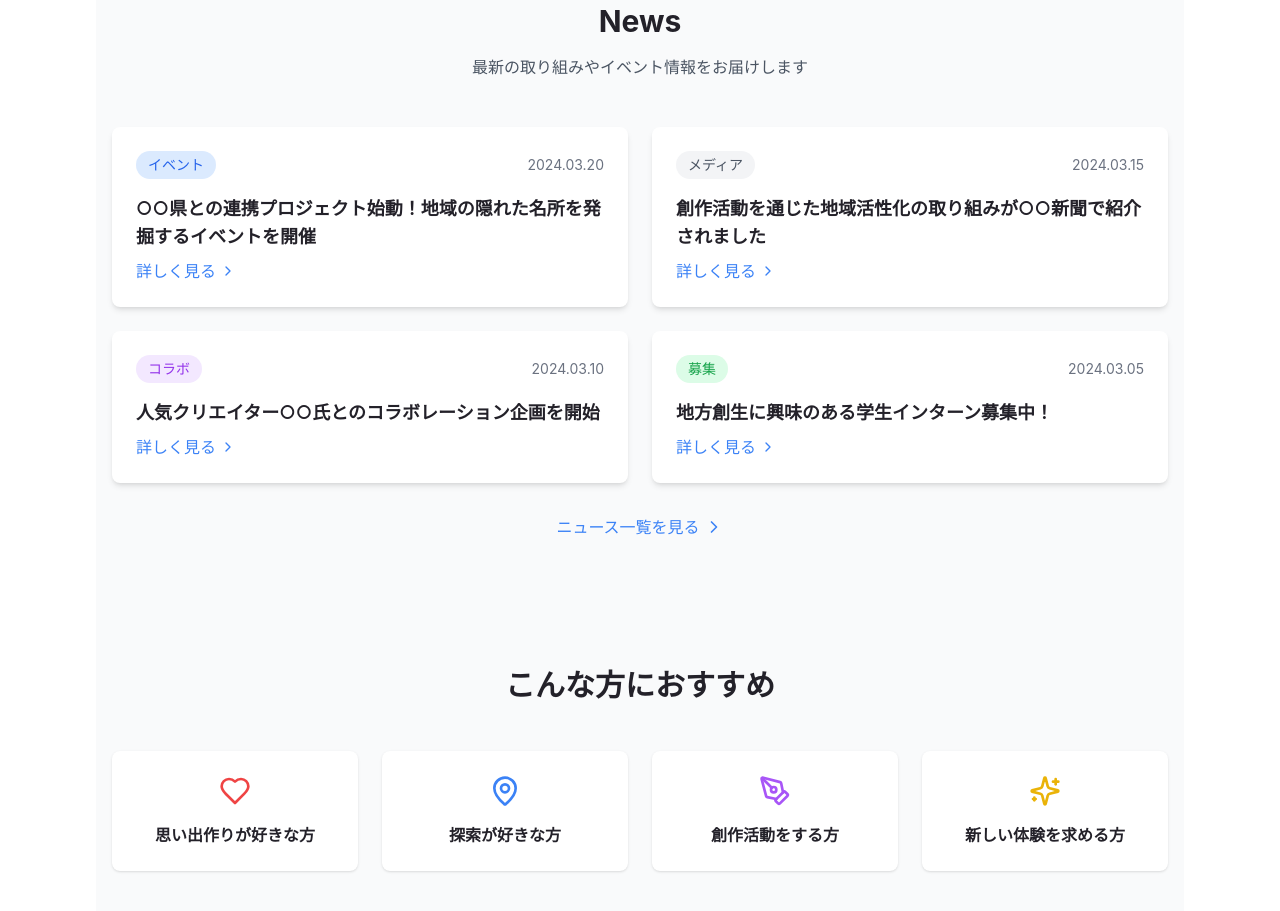
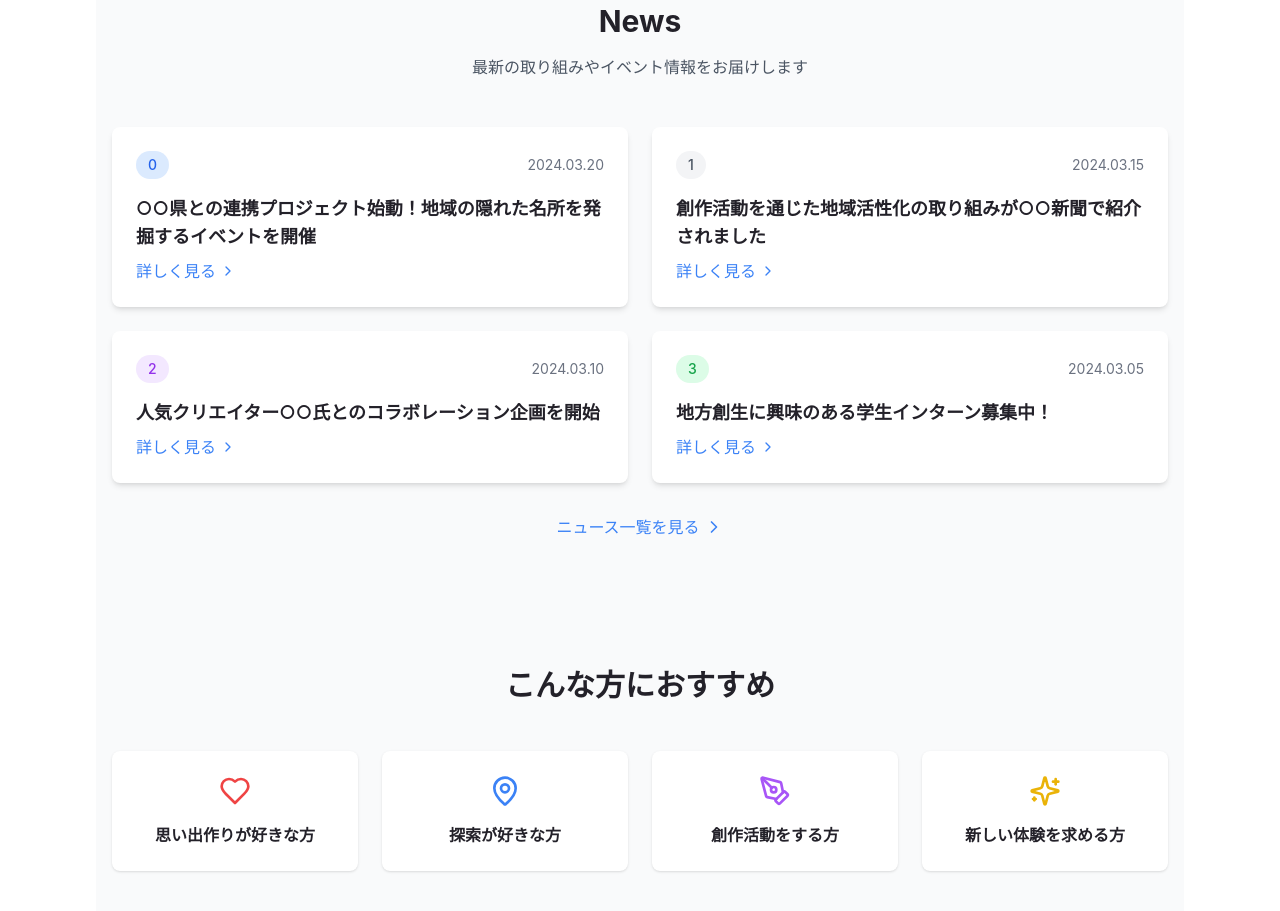
Before and after one commit to Hiroki-Omori111/talematon-landing-page, a Gatsby site: page / in a window 1280 px wide. Shown: the part 781-1692 px from the top of the page. Built offline with nearby package versions, Linux system fonts and the light colour scheme; Gatsby itself is replaced by a stand-in of ours.

Commit message:
Propsの型の名前を短くする・category,typeの型をenum,unionに変更する

```diff
--- a/src/components/LandingPage.tsx
+++ b/src/components/LandingPage.tsx
@@ -8,7 +8,7 @@ import {
   Sparkles,
   ChevronRight,
 } from "lucide-react";
-import NewsList from "../components/NewsList";
+import NewsList, { Category, NewsItem } from "../components/NewsList";
 
 const LandingPage = () => {
   const [activeFeature, setActiveFeature] = useState(0);
@@ -34,28 +34,28 @@ const LandingPage = () => {
     },
   ];
 
-  const news = [
+  const news: NewsItem[] = [
     {
-      category: "イベント",
+      category: Category.イベント,
       date: "2024.03.20",
       title:
         "○○県との連携プロジェクト始動！地域の隠れた名所を発掘するイベントを開催",
       type: "government",
     },
     {
-      category: "メディア",
+      category: Category.メディア,
       date: "2024.03.15",
       title: "創作活動を通じた地域活性化の取り組みが○○新聞で紹介されました",
       type: "media",
     },
     {
-      category: "コラボ",
+      category: Category.コラボ,
       date: "2024.03.10",
       title: "人気クリエイター○○氏とのコラボレーション企画を開始",
       type: "creator",
     },
     {
-      category: "募集",
+      category: Category.募集,
       date: "2024.03.05",
       title: "地方創生に興味のある学生インターン募集中！",
       type: "student",
--- a/src/components/NewsList.tsx
+++ b/src/components/NewsList.tsx
@@ -9,18 +9,27 @@ import {
   ChevronRight,
 } from "lucide-react";
 
-type NewsItem = {
-  category: string;
+export enum Category {
+  "イベント",
+  "メディア",
+  "コラボ",
+  "募集",
+}
+
+type Genre = "government" | "media" | "creator" | "student";
+
+export type NewsItem = {
+  category: Category;
   date: string;
   title: string;
-  type: string;
+  type: Genre;
 };
 
-type NewsListProps = {
+type Props = {
   news: NewsItem[];
 };
 
-const NewsList: React.FC<NewsListProps> = ({ news }) => {
+const NewsList: React.FC<Props> = ({ news }) => {
   return (
     <div className="py-16 bg-gray-50">
       <div className="container mx-auto px-4">
```
